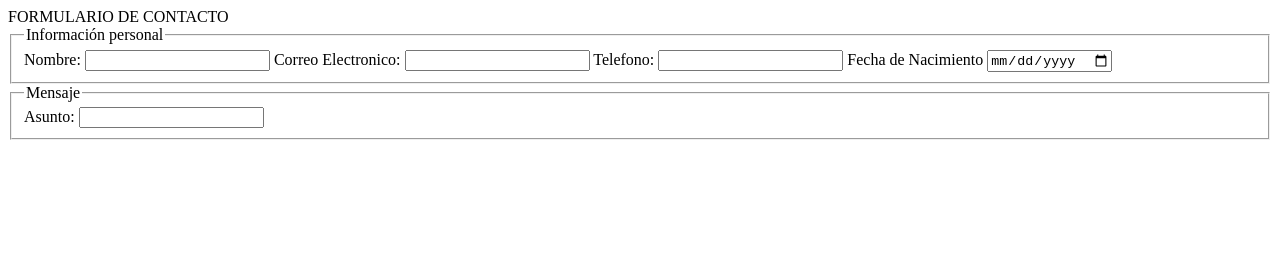
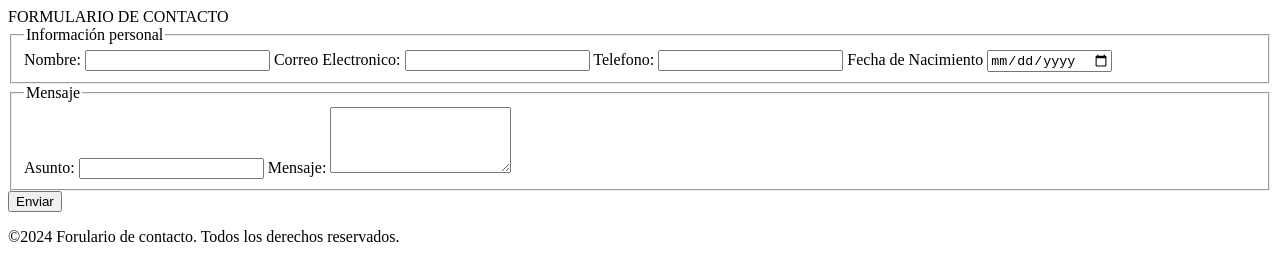
Before and after one commit to Alexandraoter/DesarrolloFullStack, a plain HTML site: page prueba.html in a window 1280 px wide. Drawn offline with Linux system fonts and the light colour scheme.

Commit message:
Prueba Lista

```diff
--- a/prueba.html
+++ b/prueba.html
@@ -32,10 +32,22 @@ para la asociación con la etiqueta, un nombre para enviar los datos al servidor
                 <legend>Mensaje</legend> <!-- Titulo de cada sesion de el formulario-->
                 <label for="asunto">Asunto:</label>
                 <input type="text" id="asunto" name="asunto" required>
+
+                <label for="mensaje">Mensaje:</label>
+                <textarea id="mensaje" name="mensaje" rows="4" required></textarea>
+
             </fieldset>
+
+            <button type="submit ">Enviar</button>
+
+
 
         </form>
     </main>
+    <footer>
+        <p>&copy;2024 Forulario de contacto. Todos los derechos reservados.</p>
+    </footer>
+
 
 
 </body>
```
